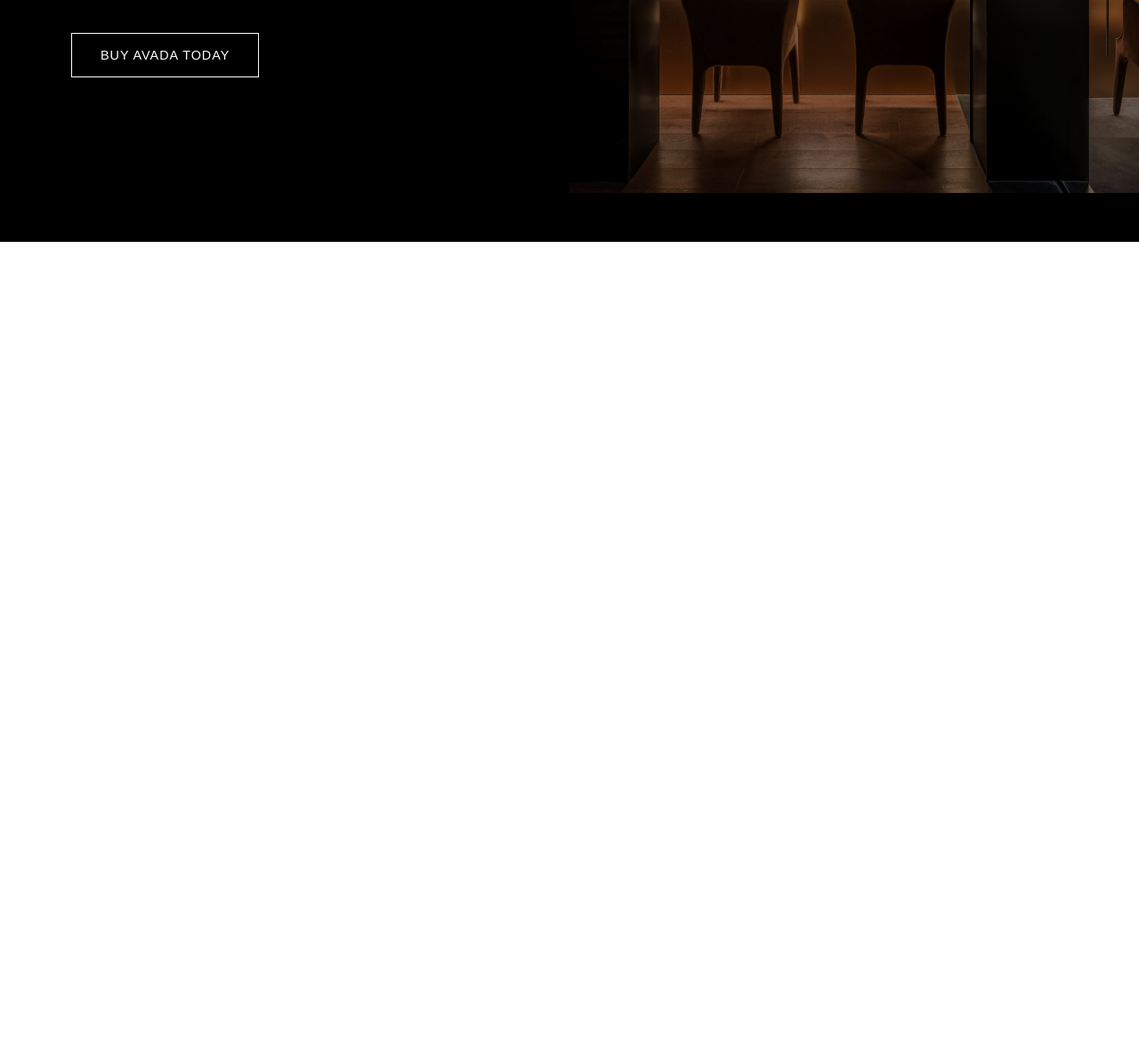
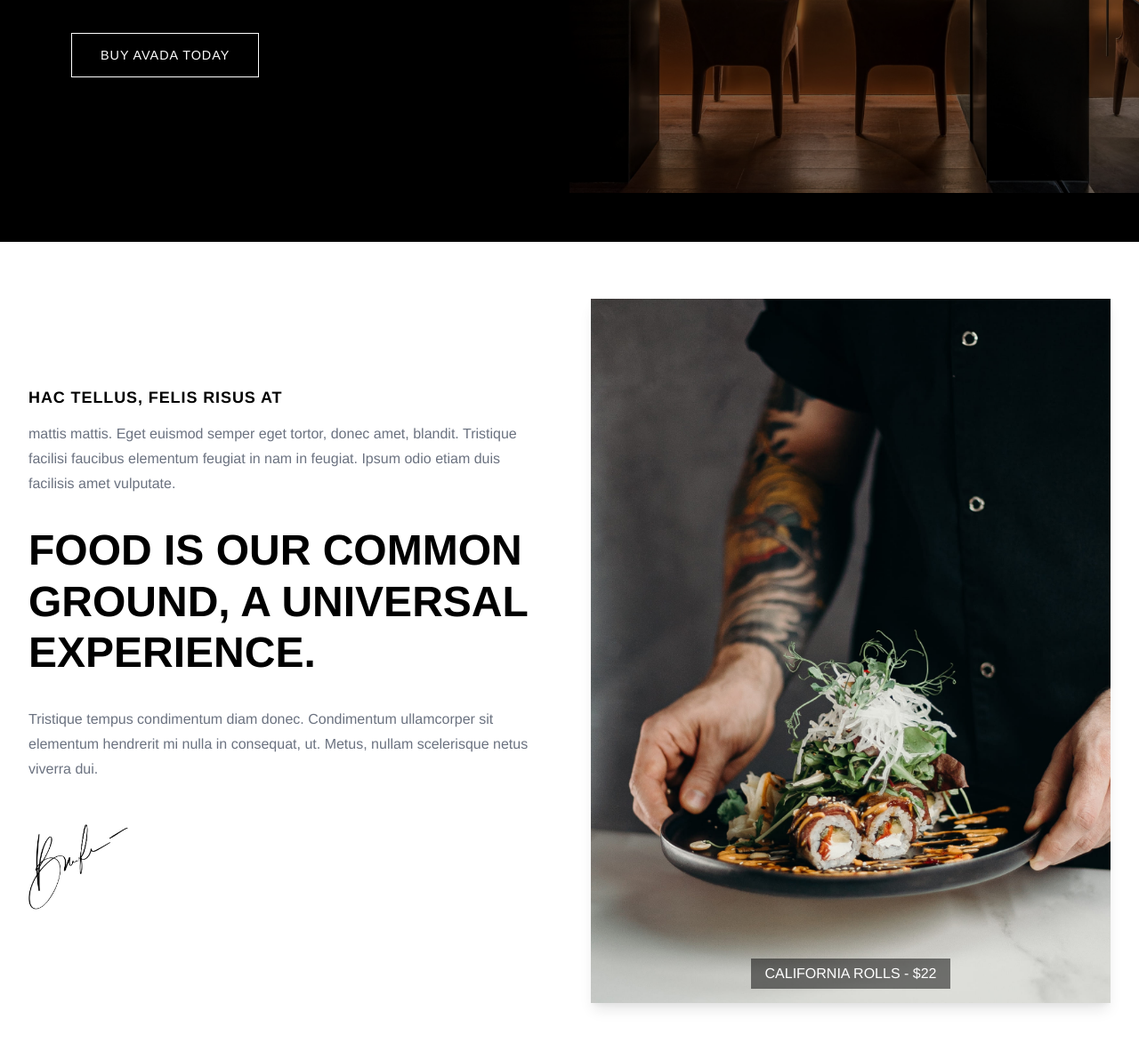
Before and after one commit to mohadesehnasirzadeh/karyar-project, a plain HTML site: page index.html in a window 1280 px wide. Shown: the part 583-1756 px from the top of the page at 89% size. Before the commit the page ends 855 px from the top, so only its background shows below. Drawn offline with nearby package versions, Linux system fonts and the light colour scheme.

Commit message:
feat: design food section

```diff
--- a/assets/css/styles.css
+++ b/assets/css/styles.css
@@ -350,3 +350,188 @@ body {
     font-size: 0.9rem;
   }
 }
+
+
+.food-section {
+  max-width: 1280px;
+  margin: 0 auto;
+
+  padding: 4rem 1rem;
+  display: flex;
+  flex-direction: column;
+  align-items: center;
+
+  gap: 3rem;
+  position: relative;
+}
+
+@media (min-width: 768px) {
+  .food-section {
+    flex-direction: row;
+    padding: 4rem 1.5rem;
+  }
+}
+
+@media (min-width: 1024px) {
+  .food-section {
+    padding: 4rem 2rem;
+  }
+}
+
+.text-content {
+  width: 100%;
+  display: flex;
+  flex-direction: column;
+  gap: 2rem;
+}
+
+@media (min-width: 768px) {
+  .text-content {
+    width: 50%;
+  }
+}
+
+.text-block {
+  display: flex;
+  flex-direction: column;
+  gap: 1rem;
+}
+
+.subtitle {
+  color: black;
+  font-size: 1.125rem;
+  font-weight: 600;
+  letter-spacing: 0.05em;
+  text-transform: uppercase;
+}
+
+.title {
+  color: black;
+  font-size: 2.25rem;
+  font-weight: 700;
+  line-height: 1.2;
+  text-transform: uppercase;
+}
+
+@media (min-width: 768px) {
+  .title {
+    font-size: 3rem;
+  }
+}
+
+.description {
+  color: #6b7280;
+  line-height: 1.75;
+}
+
+.signature {
+  padding-top: 1rem;
+}
+
+.signature-image {
+  height: 6rem;
+  width: auto;
+  object-fit: contain;
+
+  object-position: left;
+}
+
+.image-container {
+  width: 100%;
+  position: relative;
+}
+
+@media (min-width: 768px) {
+  .image-container {
+    width: 50%;
+  }
+}
+
+.featured-image-wrapper {
+  position: relative;
+}
+
+.featured-image {
+  width: 100%;
+  height: auto;
+  /* border-radius: 0.375rem; */
+  box-shadow: 0 10px 15px -3px rgba(0, 0, 0, 0.1),
+    0 4px 6px -2px rgba(0, 0, 0, 0.05);
+  display: block;
+}
+
+.image-caption {
+  position: absolute;
+  bottom: 1rem;
+  left: 0;
+
+  /* right: 10; */
+  right: 0;
+  text-align: center;
+}
+
+.caption-text {
+  background-color: rgba(0, 0, 0, 0.5);
+  color: #ffffff;
+  padding: 0.5rem 1rem;
+  font-weight: 500;
+  display: inline-block;
+}
+
+.floating-buttons {
+  position: fixed;
+  right: 1.5rem;
+  top: 33%;
+  display: flex;
+  flex-direction: column;
+  gap: 1rem;
+  z-index: 10;
+}
+
+.floating-button {
+  width: 3.5rem;
+  height: 3.5rem;
+  border-radius: 0.375rem;
+  display: flex;
+  flex-direction: column;
+  align-items: center;
+
+  justify-content: center;
+
+  background-color: #ffffff;
+  box-shadow: 0 4px 6px -1px rgba(0, 0, 0, 0.1),
+    0 2px 4px -1px rgba(0, 0, 0, 0.06);
+
+  border: 1px solid #e5e7eb;
+  cursor: pointer;
+  transition: background-color 0.3s;
+}
+
+.floating-button:hover {
+  background-color: #f3f4f6;
+}
+
+.button-icon {
+  height: 1.5rem;
+  width: 1.5rem;
+}
+
+.button-text {
+  font-size: 0.75rem;
+  margin-top: 0.25rem;
+}
+
+@keyframes fadeIn {
+  from {
+    opacity: 0;
+    transform: translateY(20px);
+  }
+  to {
+    opacity: 1;
+    transform: translateY(0);
+  }
+}
+
+.food-section {
+  animation: fadeIn 0.5s ease-out forwards;
+}
--- a/index.html
+++ b/index.html
@@ -76,6 +76,68 @@
     </div>
   </div>
 
+  <section class="food-section">
+    <div class="text-content">
+      <div class="text-block">
+        <!-- <h4 class="subtitle">HAC, FELIS RISUS AT</h4> -->
+        <h3 class="subtitle">HAC TELLUS, FELIS RISUS AT</h3>
+        <p class="description">
+          mattis mattis. Eget euismod semper eget tortor, donec amet, blandit.
+          Tristique facilisi faucibus elementum feugiat in nam in feugiat.
+          Ipsum odio etiam duis facilisis amet vulputate.
+        </p>
+      </div>
+
+      <!-- <div class="text-block">
+        <h2 class="title">
+          FOOD IS OUR COMMON GROUND, A UNIVERSAL EXPERIENCE.
+        </h2>
+      </div> -->
+
+      <div class="text-block">
+        <h2 class="title">
+          FOOD IS OUR COMMON GROUND, A UNIVERSAL EXPERIENCE.
+        </h2>
+      </div>
+
+      <div class="text-block">
+        <p class="description">
+          Tristique tempus condimentum diam donec. Condimentum ullamcorper sit
+          elementum hendrerit mi nulla in consequat, ut. Metus, nullam
+          scelerisque netus viverra dui.
+        </p>
+      </div>
+
+      <!-- <div class="chief-signature">
+        <img
+          src="/assets/images/signature.jpg"
+          class="chief-signature"
+        />
+      </div> -->
+
+      <div class="signature">
+        <img
+          src="/assets/images/signature.jpg"
+          alt="image"
+          class="signature-image"
+        />
+      </div>
+    </div>
+
+    <div class="image-container">
+      <div class="featured-image-wrapper">
+        <img
+          class="featured-image"
+          src="/assets/images/info22x.jpg"
+          alt="image"
+        />
+        <div class="image-caption">
+          <p class="caption-text">CALIFORNIA ROLLS - $22</p>
+        </div>
+      </div>
+    </div>
+  </section>
+
   <script src="/assets/js/scripts.js"></script>
   <script src="https://unpkg.com/lucide@latest"></script>
     <script>
```
Also changed, not shown: assets/images/info22x.jpg (added), assets/images/signature.jpg (added).
